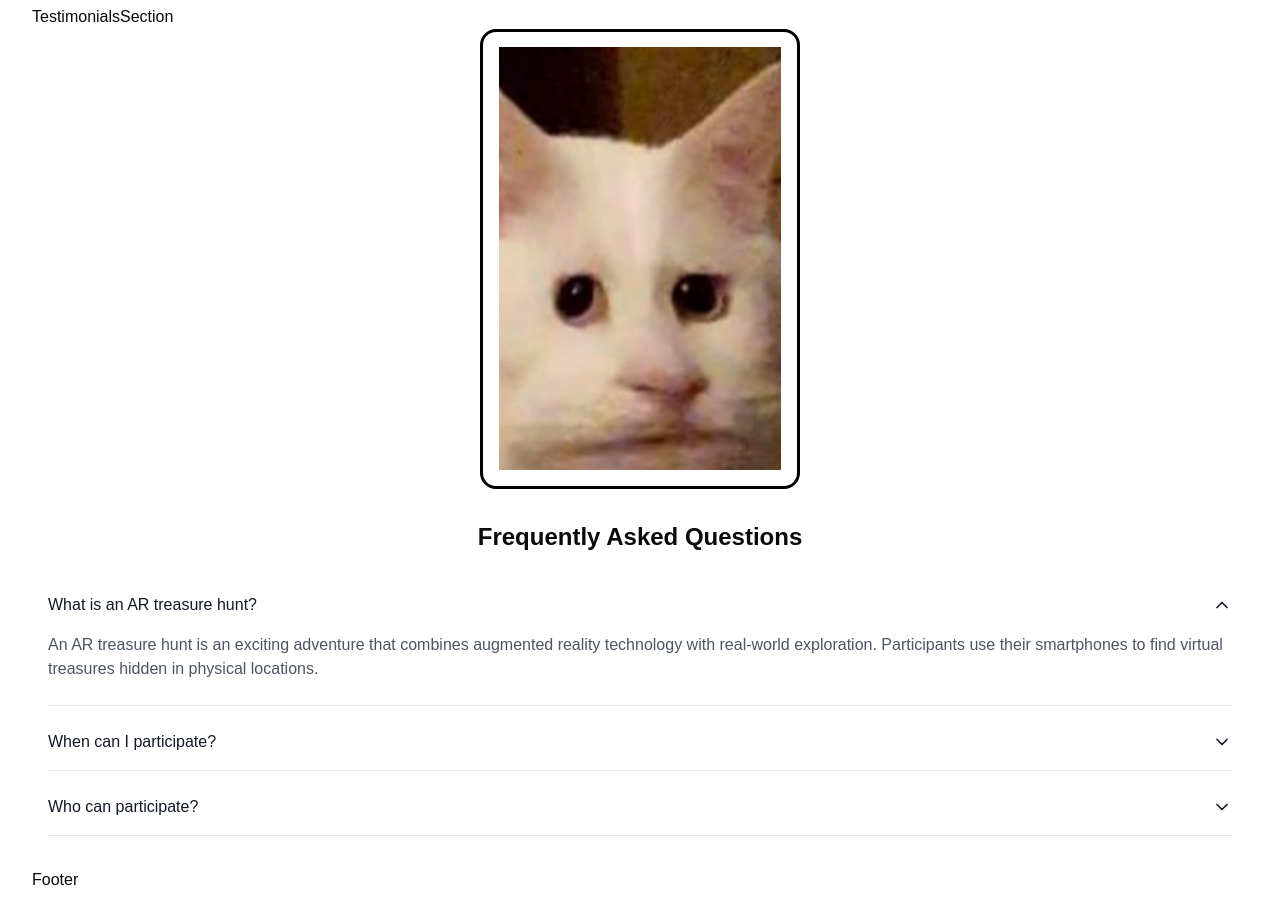
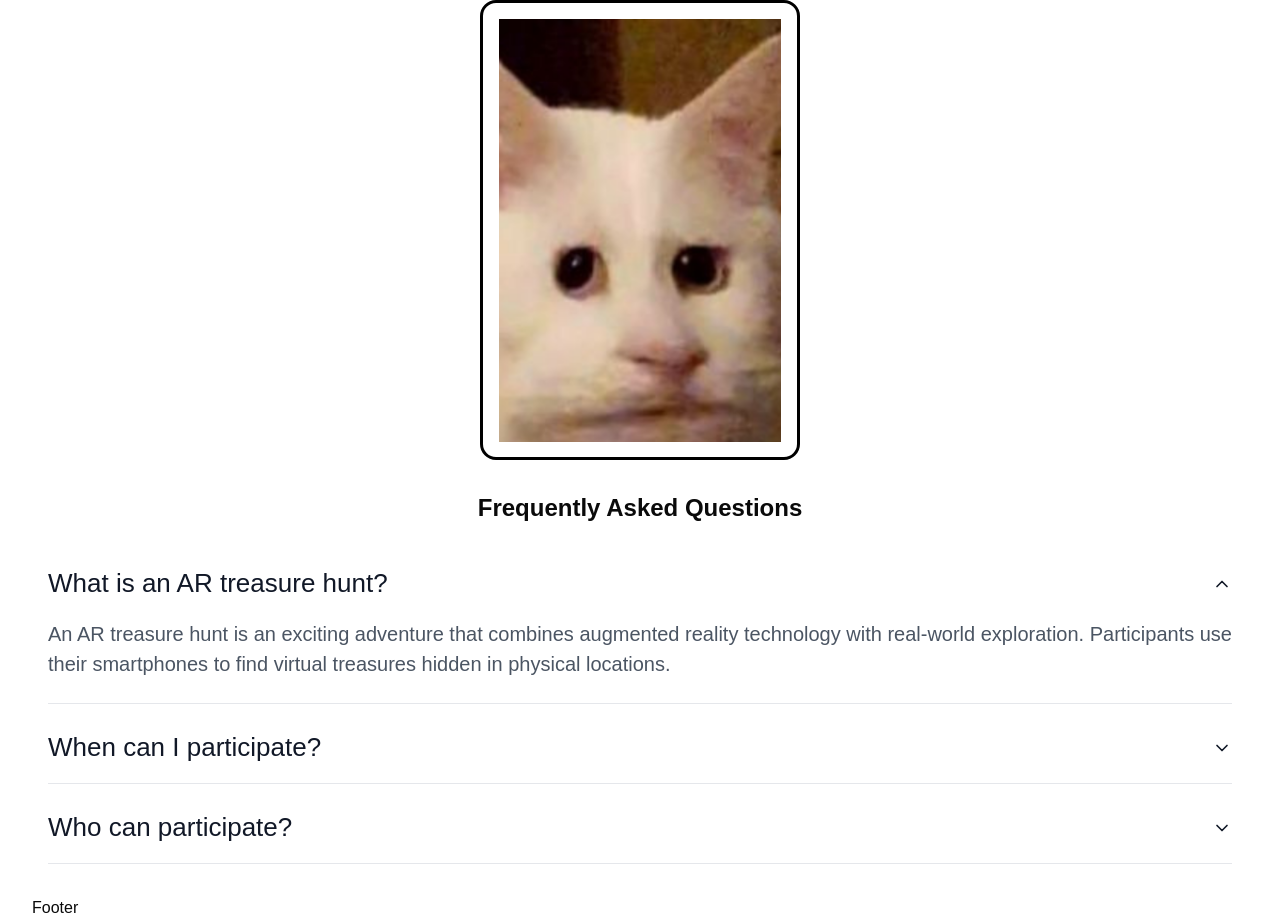
Before and after one commit to AR-Treasure-Hunt/theWebsite, a React (Vite) app: page / in a window 1280 px wide. Both pictures are taken after a click on the button "What is an AR treasure hunt?". Before the commit the page ends 892 px from the top, so only its background shows below. Built offline with nearby package versions, Linux system fonts and the light colour scheme; no server answers; a web font is replaced by a local one.

Commit message:
made changes to the font sizes of the question and the answer

```diff
--- a/src/sections/LandingSection/components/FAQSection/index.tsx
+++ b/src/sections/LandingSection/components/FAQSection/index.tsx
@@ -35,7 +35,7 @@ const FAQItem: React.FC<FAQItem> = ({ question, answer }) => {
         className="flex justify-between items-center w-full text-left font-medium text-gray-900 focus:outline-none"
         onClick={() => setIsOpen(!isOpen)}
       >
-        <span>{question}</span>
+         <span style={{ fontSize: '26px' }}>{question}</span>
         {/* ChevronDown icon that rotates when the item is open */}
         <ChevronDown
           className={`w-5 h-5 transition-transform duration-200 ${isOpen ? 'transform rotate-180' : ''}`}
@@ -45,8 +45,7 @@ const FAQItem: React.FC<FAQItem> = ({ question, answer }) => {
       <div
         className={`overflow-hidden transition-all duration-300 ease-in-out ${isOpen ? 'max-h-96 opacity-100' : 'max-h-0 opacity-0'}`}
       >
-        <p className="pt-4 pb-2 text-gray-600">{answer}</p>
-      </div>
+<p className="pt-4 pb-2 text-gray-600" style={{ fontSize: '20px' }}>{answer}</p>      </div>
     </div>
   );
 };
```
